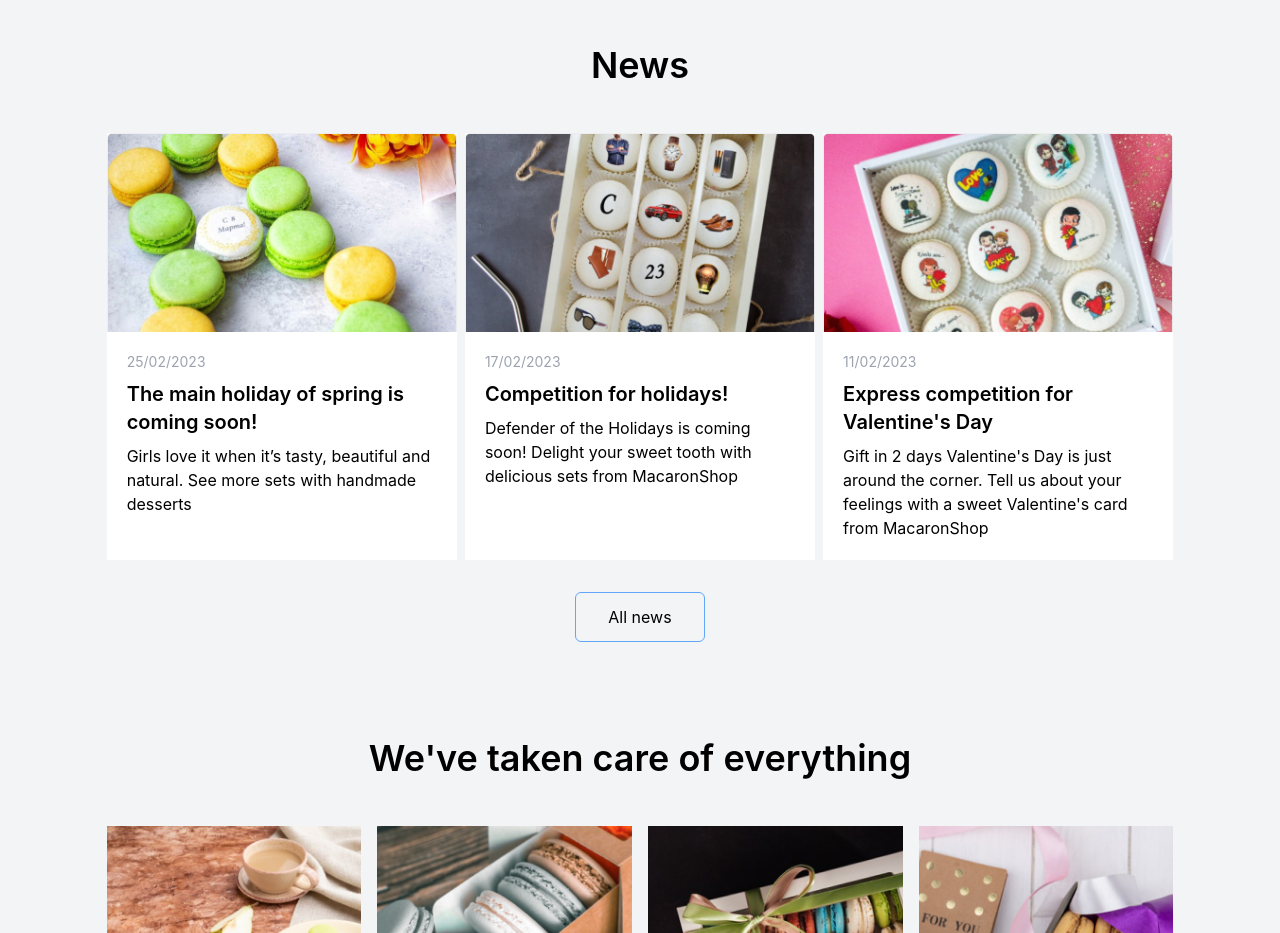
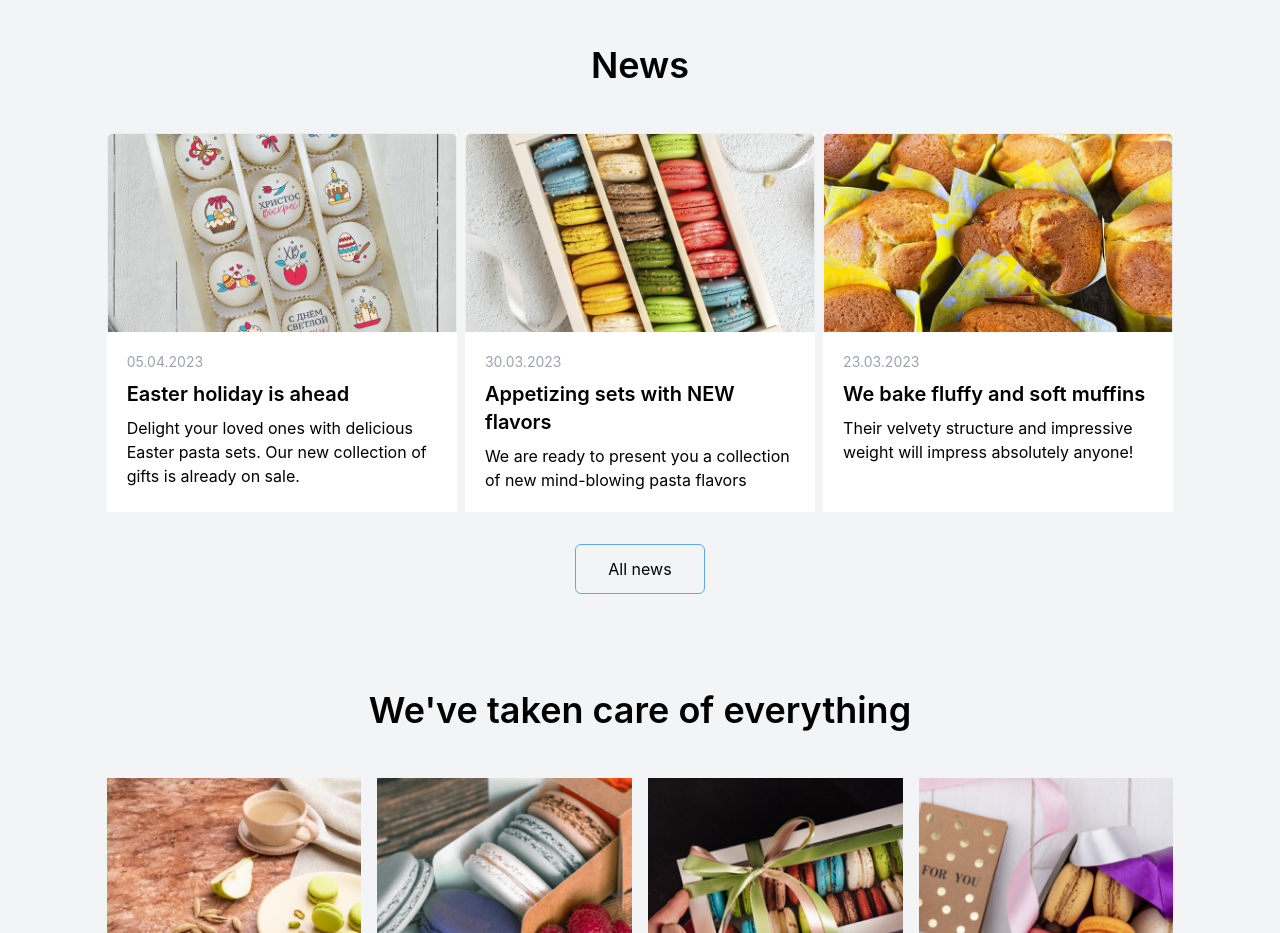
Before and after one commit to Shelkov90/Macaroon_Exam, a React (Create React App) app: page / in a window 1280 px wide. Shown: the part 3580-4513 px from the top of the page. Built offline with nearby package versions, Linux system fonts and the light colour scheme; data requests are answered from the project's data file.

Commit message:
add fetch functions, news articles returns by database requests

```diff
--- a/db.json
+++ b/db.json
@@ -109,7 +109,7 @@
     "news": [
         {
             "date": "05.04.2023",
-            "image": "News4.png",
+            "image": "/images/News4.png",
             "header": "Easter holiday is ahead",
             "text": "Delight your loved ones with delicious Easter pasta sets. Our new collection of gifts is already on sale.",
             "details": [
@@ -121,7 +121,7 @@
         },
         {
             "date": "30.03.2023",
-            "image": "News5.png",
+            "image": "/images/News5.png",
             "header": "Appetizing sets with NEW flavors",
             "text": "We are ready to present you a collection of new mind-blowing pasta flavors",
             "details": [
@@ -133,7 +133,7 @@
         },
         {
             "date": "23.03.2023",
-            "image": "News6.png",
+            "image": "/images/News6.png",
             "header": "We bake fluffy and soft muffins",
             "text": "Their velvety structure and impressive weight will impress absolutely anyone!",
             "details": [
@@ -145,7 +145,7 @@
         },
         {
             "date": "25.02.2023",
-            "image": "News7.png",
+            "image": "/images/News7.png",
             "header": "Is there a wedding ahead?",
             "text": "We offer several original and simple design ideas. Guests will definitely remember",
             "details": [
@@ -157,7 +157,7 @@
         },
         {
             "date": "26.02.2023",
-            "image": "News8.png",
+            "image": "/images/News8.png",
             "header": "Gifts for women",
             "text": "The day is just around the corner! Delight your sweet tooth with delicious sets from MacaronShop",
             "details": [
@@ -169,7 +169,7 @@
         },
         {
             "date": "25.02.2023",
-            "image": "News5.png",
+            "image": "/images/News5.png",
             "header": "The main holiday of spring is coming soon!",
             "text": "Girls love it when it’s tasty, beautiful and natural. See more sets with handmade desserts",
             "details": [
@@ -181,7 +181,7 @@
         },
         {
             "date": "25.02.2023",
-            "image": "News6.png",
+            "image": "/images/News6.png",
             "header": "The main holiday of spring is coming soon!",
             "text": "Girls love it when it’s tasty, beautiful and natural. See more sets with handmade desserts",
             "details": [
@@ -193,7 +193,7 @@
         },
         {
             "date": "05.04.2023",
-            "image": "News4.png",
+            "image": "/images/News4.png",
             "header": "Easter holiday is ahead",
             "text": "Delight your loved ones with delicious Easter pasta sets. Our new collection of gifts is already on sale.",
             "details": [
@@ -205,7 +205,7 @@
         },
         {
             "date": "11.02.2023",
-            "image": "News3.png",
+            "image": "/images/News3.png",
             "header": "Express competition for Valentine's Day",
             "text": "Gift in 2 days Valentine's Day is just around the corner. Tell us about your feelings with a sweet Valentine's card from MacaronShop",
             "details": [
--- a/package.json
+++ b/package.json
@@ -19,7 +19,8 @@
     "test": "react-scripts test",
     "eject": "react-scripts eject",
     "predeploy": "npm run build",
-    "deploy": "gh-pages -d build"
+    "deploy": "gh-pages -d build",
+    "server":"json-server --watch db.json -p 3010"
   },
   "eslintConfig": {
     "extends": [
--- /dev/null
+++ b/src/components/elements/News/News.js
@@ -0,0 +1,64 @@
+import React, { PureComponent } from 'react'
+import { getAllNews } from '../../services/Fetch'
+
+
+class News extends PureComponent {
+    constructor(props) {
+        super(props)
+
+        this.state = {
+            full: false,
+            items: []
+        }
+    }
+
+    // Получение данных из БД через обращение к методу getAllNews в компоненте fetch
+    getNews = async () => {
+        try {
+            const data = await getAllNews();
+            if (!data) return;
+            this.setState({items: data});
+        } catch (error) {
+            console.error("Error fetching products:", error);
+        }
+    }
+
+    // Автоматический разовый вызов запроса из БД при подключении компонента
+    componentDidMount(){
+        this.getNews()
+    }
+
+    render() {
+        let content = ``;
+
+        // Если нужно выводить только три новости метод обрезает массив, если все - оставляет в состоянии полученном из БД
+        let articles = this.state.full ? this.state.items : this.state.items.slice(0, 3);
+
+        content = articles.map((article, index) => {
+            return(
+                <div key={index} className="main__news__article bg-white max-w-[370px]">
+                    <img src={article.image} alt="newsImage" />
+                    <div className="news__article__inner p-5">
+                        <p className="news__article__date mb-2 text-sm text-gray-400">
+                            {article.date}
+                        </p>
+                        <p className="news__article__header mb-2 font-semibold text-xl">
+                            {article.header}
+                        </p>
+                        <p className="news__article__text">
+                            {article.text}
+                        </p>
+                    </div>
+                </div>
+            )
+        })
+
+        return (
+            <>
+            {content}
+            </>
+        )
+    }
+}
+
+export default News
--- a/src/components/pages/homepage/Homepage.js
+++ b/src/components/pages/homepage/Homepage.js
@@ -1,5 +1,6 @@
 import React, { PureComponent } from "react";
 import { Link } from "react-router-dom";
+import News from "../../elements/News/News";
 
 class Homepage extends PureComponent {
 	constructor(props) {
@@ -478,54 +479,7 @@ class Homepage extends PureComponent {
 					<p className="text-4xl font-semibold text-center mb-12">News</p>
 
 					<div className="main__news__articles grid grid-cols-3 justify-items-center gap-y-5 gap-x-2 mb-8">
-						<div className="main__news__article bg-white max-w-[370px]">
-							<img src="/images/News1.png" alt="newsImage" />
-							<div className="news__article__inner p-5">
-								<p className="news__article__date mb-2 text-sm text-gray-400">
-									25/02/2023
-								</p>
-								<p className="news__article__header mb-2 font-semibold text-xl">
-									The main holiday of spring is coming soon!
-								</p>
-								<p className="news__article__text">
-									Girls love it when it’s tasty, beautiful and natural. See more
-									sets with handmade desserts
-								</p>
-							</div>
-						</div>
-
-						<div className="main__news__article bg-white max-w-[370px]">
-							<img src="/images/News2.png" alt="newsImage" />
-							<div className="news__article__inner p-5">
-								<p className="news__article__date mb-2 text-sm text-gray-400">
-									17/02/2023
-								</p>
-								<p className="news__article__header mb-2 font-semibold text-xl">
-									Competition for holidays!
-								</p>
-								<p className="news__article__text">
-									Defender of the Holidays is coming soon! Delight your sweet
-									tooth with delicious sets from MacaronShop
-								</p>
-							</div>
-						</div>
-
-						<div className="main__news__article bg-white max-w-[370px]">
-							<img src="/images/News3.png" alt="newsImage" />
-							<div className="news__article__inner p-5">
-								<p className="news__article__date mb-2 text-sm text-gray-400">
-									11/02/2023
-								</p>
-								<p className="news__article__header mb-2 font-semibold text-xl">
-									Express competition for Valentine's Day
-								</p>
-								<p className="news__article__text">
-									Gift in 2 days Valentine's Day is just around the corner. Tell
-									us about your feelings with a sweet Valentine's card from
-									MacaronShop
-								</p>
-							</div>
-						</div>
+						<News />
 					</div>
 
 					<div className="main__news__more flex justify-center">
--- a/src/components/pages/newspage/Newspage.js
+++ b/src/components/pages/newspage/Newspage.js
@@ -12,17 +12,17 @@ class Newspage extends PureComponent {
 	render() {
 		return (
 			<>
-				<div class="main__breadcrumbs mt-10 mb-5">
+				<div className="main__breadcrumbs mt-10 mb-5">
 
-					<div class="breadcrumbs__inner flex justify-center">
+					<div className="breadcrumbs__inner flex justify-center">
 
-						<div class="breadcrumbs__item">
+						<div className="breadcrumbs__item">
 							Homepage
 						</div>
 
-						<p class="text-blue-400 mx-3">&gt;&gt;</p>
+						<p className="text-blue-400 mx-3">&gt;&gt;</p>
 
-						<div class="breadcrumbs__item text-blue-400">
+						<div className="breadcrumbs__item text-blue-400">
 							Newspage
 						</div>
 
@@ -30,164 +30,164 @@ class Newspage extends PureComponent {
 
 				</div>
 
-				<div class="text-4xl font-semibold text-center mb-12">News</div>
+				<div className="text-4xl font-semibold text-center mb-12">News</div>
 
-				<div class="main__tags mb-7">
+				<div className="main__tags mb-7">
 
-					<div class="tags__inner flex">
+					<div className="tags__inner flex">
 
-						<div class="tags__item bg-orange-100 rounded-2xl py-1 px-3 mx-1 text-sm text-gray-600">All news
+						<div className="tags__item bg-orange-100 rounded-2xl py-1 px-3 mx-1 text-sm text-gray-600">All news
 						</div>
-						<div class="tags__item bg-orange-100 rounded-2xl py-1 px-3 mx-1 text-sm text-gray-600">Assortment
+						<div className="tags__item bg-orange-100 rounded-2xl py-1 px-3 mx-1 text-sm text-gray-600">Assortment
 							updates</div>
-						<div class="tags__item bg-orange-100 rounded-2xl py-1 px-3 mx-1 text-sm text-gray-600">Promotions
+						<div className="tags__item bg-orange-100 rounded-2xl py-1 px-3 mx-1 text-sm text-gray-600">Promotions
 						</div>
-						<div class="tags__item bg-orange-100 rounded-2xl py-1 px-3 mx-1 text-sm text-gray-600">Competitions
+						<div className="tags__item bg-orange-100 rounded-2xl py-1 px-3 mx-1 text-sm text-gray-600">Competitions
 						</div>
-						<div class="tags__item bg-orange-100 rounded-2xl py-1 px-3 mx-1 text-sm text-gray-600">gift for 14th
+						<div className="tags__item bg-orange-100 rounded-2xl py-1 px-3 mx-1 text-sm text-gray-600">gift for 14th
 							February</div>
-						<div class="tags__item bg-orange-100 rounded-2xl py-1 px-3 mx-1 text-sm text-gray-600">Spring</div>
+						<div className="tags__item bg-orange-100 rounded-2xl py-1 px-3 mx-1 text-sm text-gray-600">Spring</div>
 
 					</div>
 
 				</div>
 
-				<div class="main__news mb-24">
+				<div className="main__news mb-24">
 
-					<div class="news__inner grid grid-cols-3 gap-7 justify-between">
+					<div className="news__inner grid grid-cols-3 gap-7 justify-between">
 
-						<div class="news__article bg-white rounded-md mb-7">
-							<img class="w-full" src="images/News4.png" alt="newsAlt"/>
-							<div class="article__inner p-5 min-h-60">
-								<p class="article__date text-sm text-gray-400">
+						<div className="news__article bg-white rounded-md mb-7">
+							<img className="w-full" src="images/News4.png" alt="newsAlt"/>
+							<div className="article__inner p-5 min-h-60">
+								<p className="article__date text-sm text-gray-400">
 									05.04.2023
 								</p>
-								<p class="article__header text-xl font-semibold my-2">
+								<p className="article__header text-xl font-semibold my-2">
 									Easter holiday is ahead
 								</p>
-								<p class="article__text text-sm">
+								<p className="article__text text-sm">
 									Delight your loved ones with delicious Easter pasta sets. Our new collection of gifts is
 									already on sale.
 								</p>
 							</div>
 						</div>
 
-						<div class="news__article bg-white rounded-md mb-7">
-							<img class="w-full" src="images/News5.png" alt="newsAlt"/>
-							<div class="article__inner p-5 min-h-60">
-								<p class="article__date text-sm text-gray-400">
+						<div className="news__article bg-white rounded-md mb-7">
+							<img className="w-full" src="images/News5.png" alt="newsAlt"/>
+							<div className="article__inner p-5 min-h-60">
+								<p className="article__date text-sm text-gray-400">
 									30.03.2023
 								</p>
-								<p class="article__header text-xl font-semibold my-2">
+								<p className="article__header text-xl font-semibold my-2">
 									Appetizing sets with NEW flavors
 								</p>
-								<p class="article__text text-sm">
+								<p className="article__text text-sm">
 									We are ready to present you a collection of new mind-blowing pasta flavors
 								</p>
 							</div>
 						</div>
 
-						<div class="news__article bg-white rounded-md mb-7">
-							<img class="w-full" src="images/News6.png" alt="newsAlt"/>
-							<div class="article__inner p-5 min-h-60">
-								<p class="article__date text-sm text-gray-400">
+						<div className="news__article bg-white rounded-md mb-7">
+							<img className="w-full" src="images/News6.png" alt="newsAlt"/>
+							<div className="article__inner p-5 min-h-60">
+								<p className="article__date text-sm text-gray-400">
 									23.03.2023
 								</p>
-								<p class="article__header text-xl font-semibold my-2">
+								<p className="article__header text-xl font-semibold my-2">
 									We bake fluffy and soft muffins
 								</p>
-								<p class="article__text text-sm">
+								<p className="article__text text-sm">
 									Their velvety structure and impressive weight will impress absolutely anyone!
 								</p>
 							</div>
 						</div>
 
-						<div class="news__article bg-white rounded-md mb-7">
-							<img class="w-full" src="images/News7.png" alt="newsAlt"/>
-							<div class="article__inner p-5 min-h-60">
-								<p class="article__date text-sm text-gray-400">
+						<div className="news__article bg-white rounded-md mb-7">
+							<img className="w-full" src="images/News7.png" alt="newsAlt"/>
+							<div className="article__inner p-5 min-h-60">
+								<p className="article__date text-sm text-gray-400">
 									25.02.2023
 								</p>
-								<p class="article__header text-xl font-semibold my-2">
+								<p className="article__header text-xl font-semibold my-2">
 									Is there a wedding ahead?
 								</p>
-								<p class="article__text text-sm">
+								<p className="article__text text-sm">
 									We offer several original and simple design ideas. Guests will definitely remember
 								</p>
 							</div>
 						</div>
 
-						<div class="news__article bg-white rounded-md mb-7">
-							<img class="w-full" src="images/News8.png" alt="newsAlt"/>
-							<div class="article__inner p-5 min-h-60">
-								<p class="article__date text-sm text-gray-400">
+						<div className="news__article bg-white rounded-md mb-7">
+							<img className="w-full" src="images/News8.png" alt="newsAlt"/>
+							<div className="article__inner p-5 min-h-60">
+								<p className="article__date text-sm text-gray-400">
 									26.02.2023
 								</p>
-								<p class="article__header text-xl font-semibold my-2">
+								<p className="article__header text-xl font-semibold my-2">
 									Gifts for women
 								</p>
-								<p class="article__text text-sm">
+								<p className="article__text text-sm">
 									The day is just around the corner! Delight your sweet tooth with delicious sets from MacaronShop
 								</p>
 							</div>
 						</div>
 
-						<div class="news__article bg-white rounded-md mb-7">
-							<img class="w-full" src="images/News5.png" alt="newsAlt"/>
-							<div class="article__inner p-5 min-h-60">
-								<p class="article__date text-sm text-gray-400">
+						<div className="news__article bg-white rounded-md mb-7">
+							<img className="w-full" src="images/News5.png" alt="newsAlt"/>
+							<div className="article__inner p-5 min-h-60">
+								<p className="article__date text-sm text-gray-400">
 									25.02.2023
 								</p>
-								<p class="article__header text-xl font-semibold my-2">
+								<p className="article__header text-xl font-semibold my-2">
 									The main holiday of spring is coming soon!
 								</p>
-								<p class="article__text text-sm">
+								<p className="article__text text-sm">
 									Girls love it when it’s tasty, beautiful and natural. See more sets with handmade desserts
 								</p>
 							</div>
 						</div>
 
-						<div class="news__article bg-white rounded-md mb-7">
-							<img class="w-full" src="images/News6.png" alt="newsAlt"/>
-							<div class="article__inner p-5 min-h-60">
-								<p class="article__date text-sm text-gray-400">
+						<div className="news__article bg-white rounded-md mb-7">
+							<img className="w-full" src="images/News6.png" alt="newsAlt"/>
+							<div className="article__inner p-5 min-h-60">
+								<p className="article__date text-sm text-gray-400">
 									25.02.2023
 								</p>
-								<p class="article__header text-xl font-semibold my-2">
+								<p className="article__header text-xl font-semibold my-2">
 									The main holiday of spring is coming soon!
 								</p>
-								<p class="article__text text-sm">
+								<p className="article__text text-sm">
 									Girls love it when it’s tasty, beautiful and natural. See more sets with handmade desserts
 								</p>
 							</div>
 						</div>
 
-						<div class="news__article bg-white rounded-md mb-7">
-							<img class="w-full" src="images/News2.png" alt="newsAlt"/>
-							<div class="article__inner p-5 min-h-60">
-								<p class="article__date text-sm text-gray-400">
+						<div className="news__article bg-white rounded-md mb-7">
+							<img className="w-full" src="images/News2.png" alt="newsAlt"/>
+							<div className="article__inner p-5 min-h-60">
+								<p className="article__date text-sm text-gray-400">
 									05.04.2023
 								</p>
-								<p class="article__header text-xl font-semibold my-2">
+								<p className="article__header text-xl font-semibold my-2">
 									Easter holiday is ahead
 								</p>
-								<p class="article__text text-sm">
+								<p className="article__text text-sm">
 									Delight your loved ones with delicious Easter pasta sets. Our new collection of gifts is
 									already on sale.
 								</p>
 							</div>
 						</div>
 
-						<div class="news__article bg-white rounded-md mb-7">
-							<img class="w-full" src="images/News3.png" alt="newsAlt"/>
-							<div class="article__inner p-5 min-h-60">
-								<p class="article__date text-sm text-gray-400">
+						<div className="news__article bg-white rounded-md mb-7">
+							<img className="w-full" src="images/News3.png" alt="newsAlt"/>
+							<div className="article__inner p-5 min-h-60">
+								<p className="article__date text-sm text-gray-400">
 									11.02.2023
 								</p>
-								<p class="article__header text-xl font-semibold my-2">
+								<p className="article__header text-xl font-semibold my-2">
 									Express competition for Valentine's Day
 								</p>
-								<p class="article__text text-sm">
+								<p className="article__text text-sm">
 									Gift in 2 days Valentine's Day is just around the corner. Tell us about your feelings with a sweet Valentine's card from MacaronShop
 								</p>
 							</div>
```
Also changed, not shown: src/components/elements/Sets/Sets.js (added, +19 -0 lines), src/components/services/Fetch.js (+19 -19 lines).
